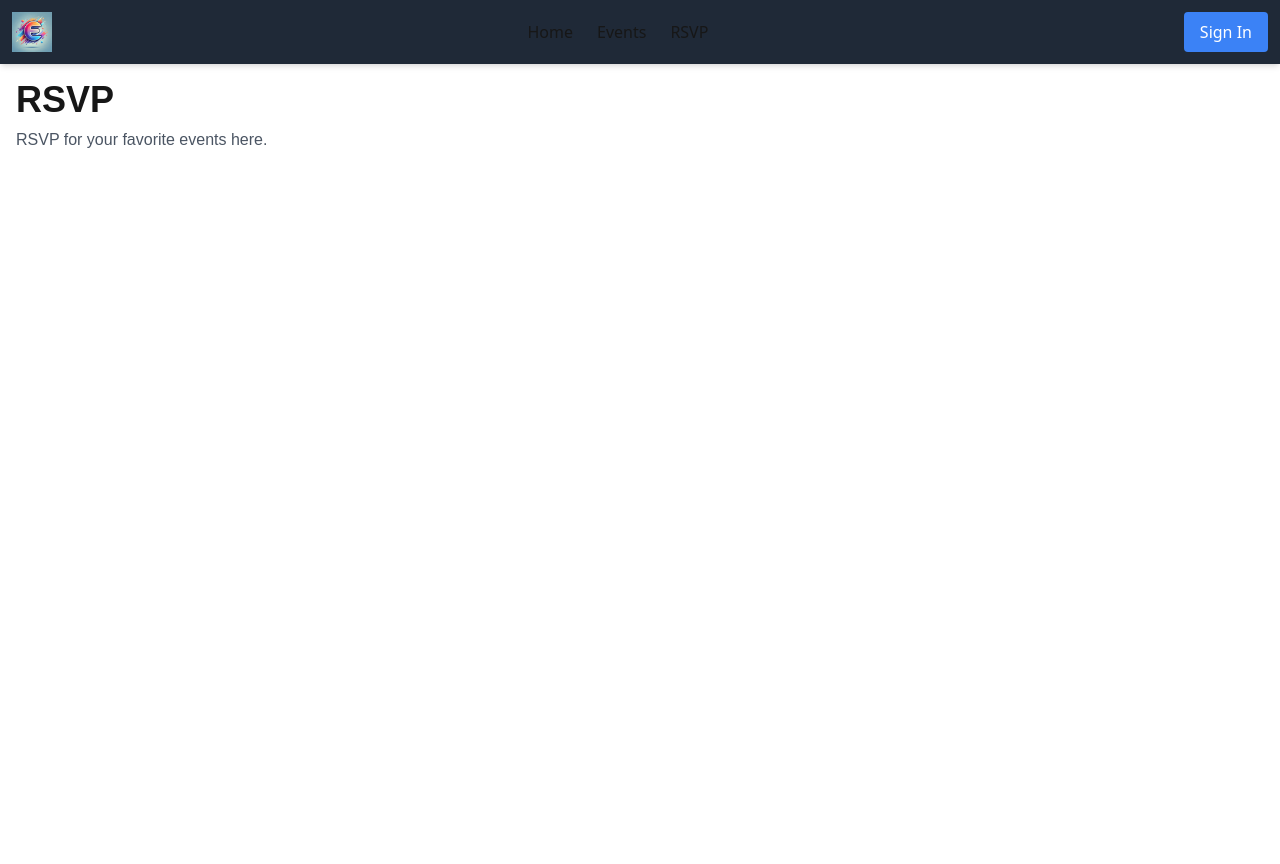
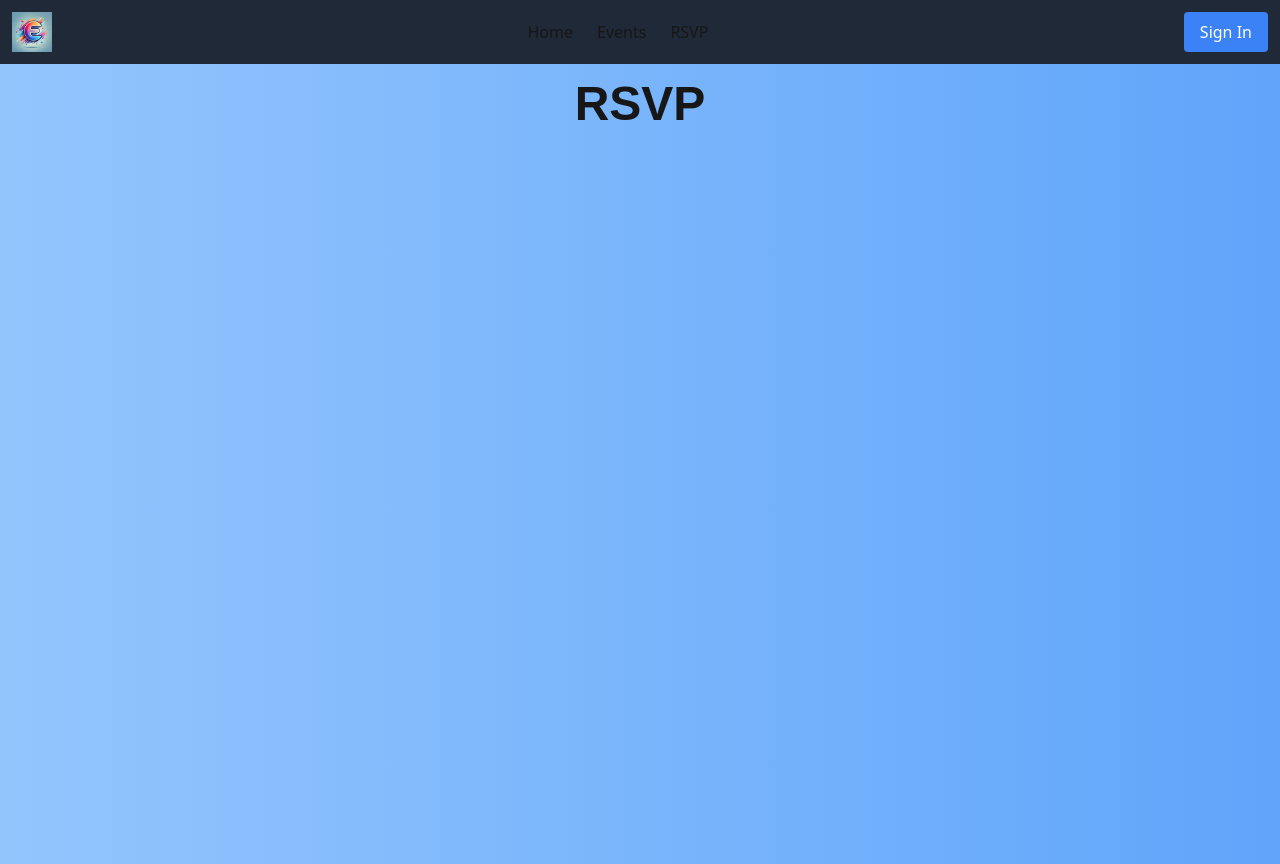
Before and after one commit to t1modo/Eventory, a Next.js app: page /rsvp in a window 1280 px wide. Before the commit the page ends 800 px from the top, so only its background shows below. Built offline with nearby package versions, Linux system fonts and the light colour scheme.

Commit message:
Page updates

```diff
--- a/src/app/event-discovery/page.jsx
+++ b/src/app/event-discovery/page.jsx
@@ -1,8 +1,9 @@
 export default function EventDiscoveryPage() {
     return (
-        <div className="container mx-auto p-4">
-            <h1 className="text-4xl font-bold">Event Discovery</h1>
-            <p className="font-roboto mt-2 text-gray-600">Browse and discover exciting events.</p>
+        <div className="h-screen bg-gradient-to-r from-blue-300 to-blue-400 relative">
+            <div className="absolute top-0 left-1/2 transform -translate-x-1/2 mt-4">
+                <h1 className="font-inter text-5xl font-bold">Event Discovery</h1>
+            </div>
         </div>
     );
 }
--- a/src/app/rsvp/page.jsx
+++ b/src/app/rsvp/page.jsx
@@ -1,8 +1,9 @@
 export default function RsvpPage() {
     return (
-        <div className="container mx-auto p-4">
-            <h1 className="text-4xl font-bold">RSVP</h1>
-            <p className="font-roboto mt-2 text-gray-600">RSVP for your favorite events here.</p>
+        <div className="h-screen bg-gradient-to-r from-blue-300 to-blue-400 relative">
+            <div className="absolute top-0 left-1/2 transform -translate-x-1/2 mt-4">
+                <h1 className="font-inter text-5xl font-bold">RSVP</h1>
+            </div>
         </div>
     );
 }
```
